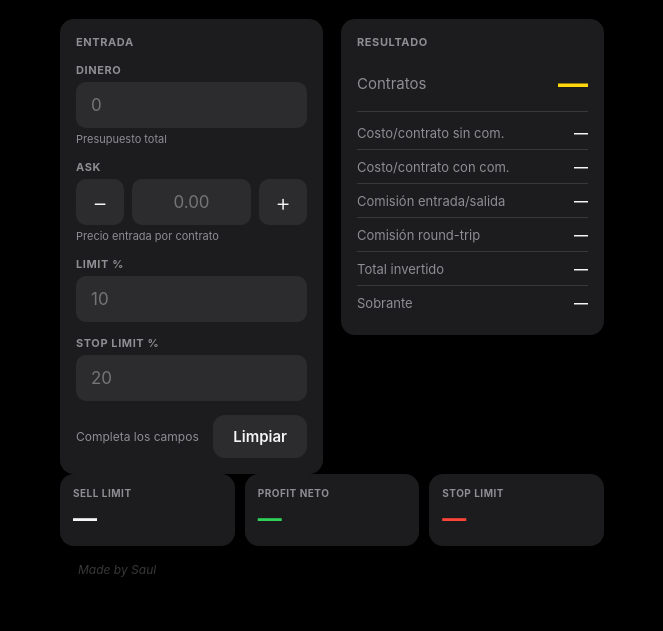
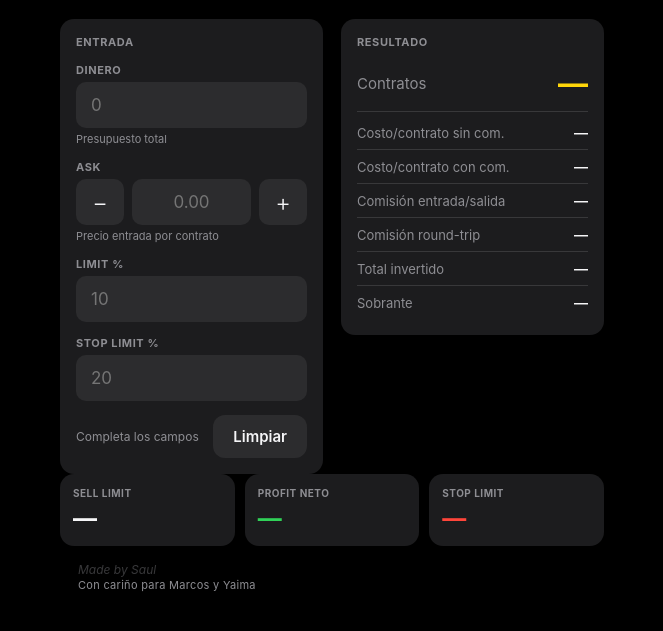
Before and after one commit to saulmexcub-sketch/Opciones, a plain HTML site: page index.html in a window 1280 px wide. Shown: the part 121-752 px from the top of the page, without its empty margins (308-971 px from the left). Drawn offline with Linux system fonts and the light colour scheme.

Commit message:
Update index.html

```diff
--- a/index.html
+++ b/index.html
@@ -238,7 +238,7 @@ tr:nth-child(odd) td{background:var(--s1)}
       <div class="met"><div class="mlbl">Profit Neto</div><div class="mval g" id="o8">—</div></div>
       <div class="met"><div class="mlbl">Stop Limit</div><div class="mval r" id="o9">—</div></div>
     </div>
-    <div class="foot">Made by Saul</div>
+    <div class="foot">Made by Saul<br><span style="font-size:11px;color:var(--mu);font-style:normal;letter-spacing:.3px">Con cariño para Marcos y Yaima</span></div>
   </div>
 
   <!-- ══ HISTORIAL ══ -->
```
